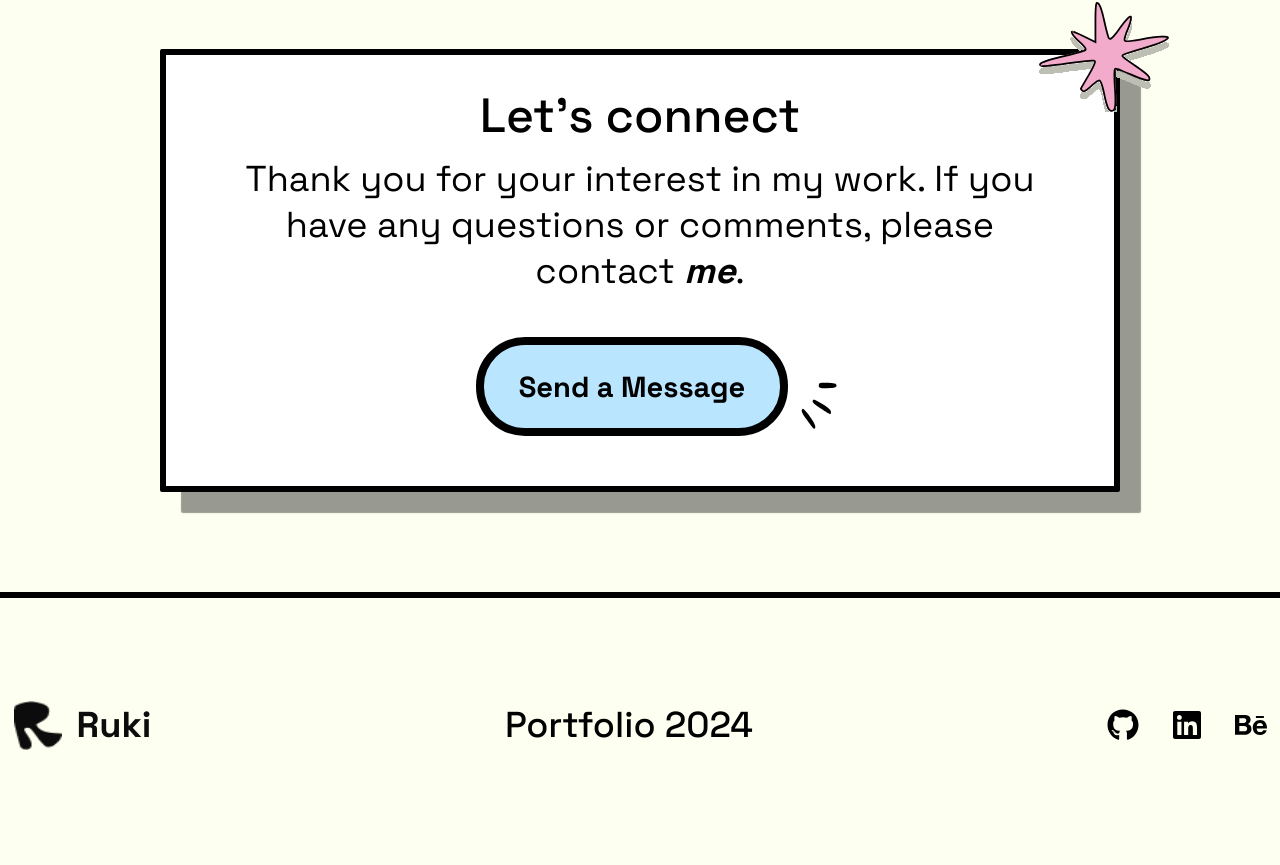
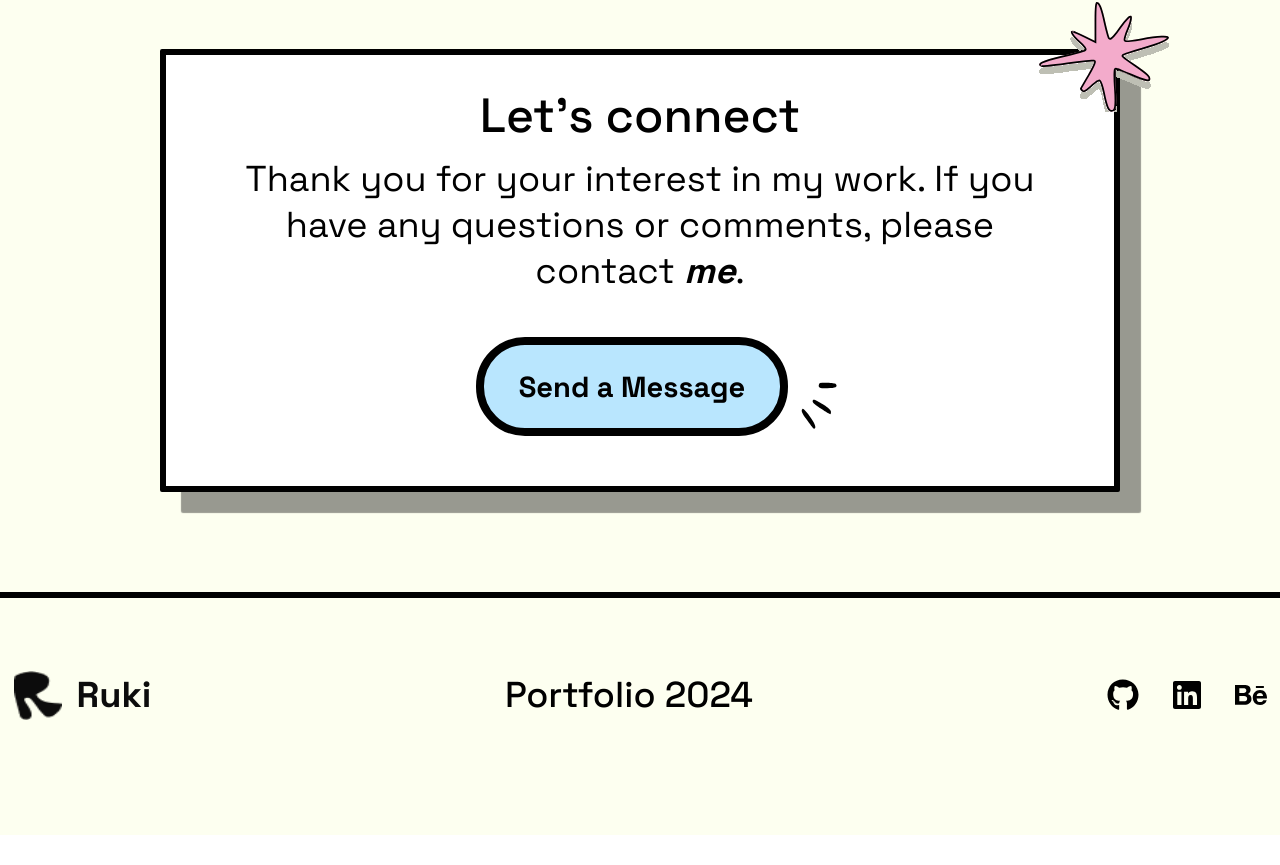
Before and after one commit to salmanfaraj06/react-setup-template, a React (Vite) app: page / in a window 1280 px wide. Shown: the part 3323-4188 px from the top of the page. After the commit the page ends 4158 px from the top, so only its background shows below. Built offline with nearby package versions, Linux system fonts and the light colour scheme.

Commit message:
Update component styles for Contact and Footer components

```diff
--- a/src/components/Contact.jsx
+++ b/src/components/Contact.jsx
@@ -6,7 +6,7 @@ import { Button } from "./Button";
 function Contact() {
   return (
     <div
-      className="flex flex-col items-end my-[100px] sm:items-end"
+      className="flex flex-col items-end my-[100px] sm:items-end mx-auto"
     >
       <Img
         src="images/img_vector_pink_100.svg"
--- a/src/components/Footer.jsx
+++ b/src/components/Footer.jsx
@@ -5,7 +5,7 @@ import Socials from "./Socials";
 
 function Footer() {
   return (
-    <footer className="flex flex-col items-center gap-[83px] self-stretch md:gap-[62px] sm:gap-[41px]">
+    <footer className="flex flex-col items-center gap-[53px] self-stretch md:gap-[62px] sm:gap-[41px]">
       <div className="h-[6px] w-full self-stretch bg-black-900_01" />
       <div className="mx-auto flex w-full max-w-[1253px] items-center justify-between gap-5 md:flex-col md:p-5">
         <div className="flex">
--- a/src/components/Projects.jsx
+++ b/src/components/Projects.jsx
@@ -57,10 +57,10 @@ function Projects() {
           My Projects
         </Text>
         <Img
-          src="images/img_vector_black_900_01.svg"
-          alt="vector_seven"
-          className="h-4 w-full"
-        />
+        src="images/img_vector_black_900_01.svg"
+        alt="vector_seven"
+        className="h-4 sm:w-full md:w-full md:h-2 "
+      />
       </div>
 
       <div className="grid grid-cols-2 gap-12 md:grid-cols-1 md:gap-10 gap-x-19">
```
